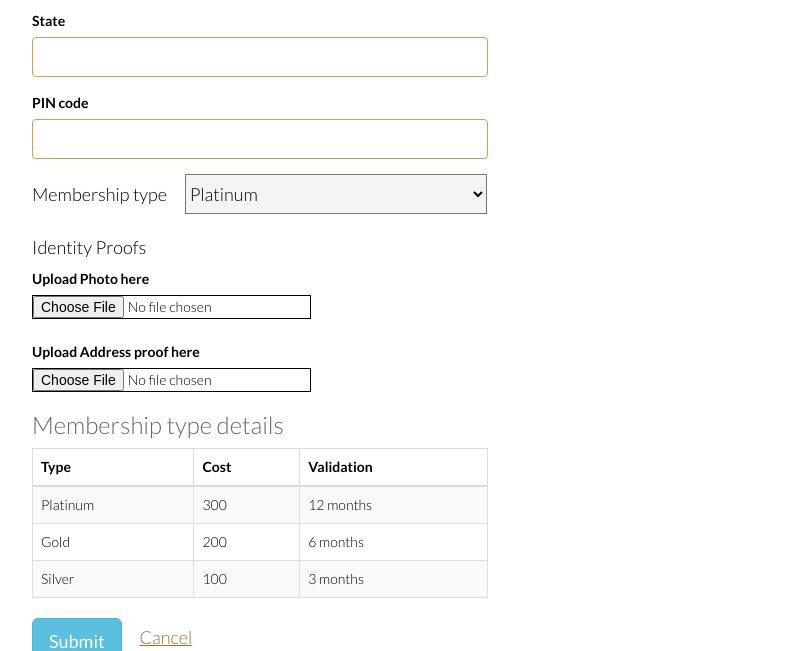
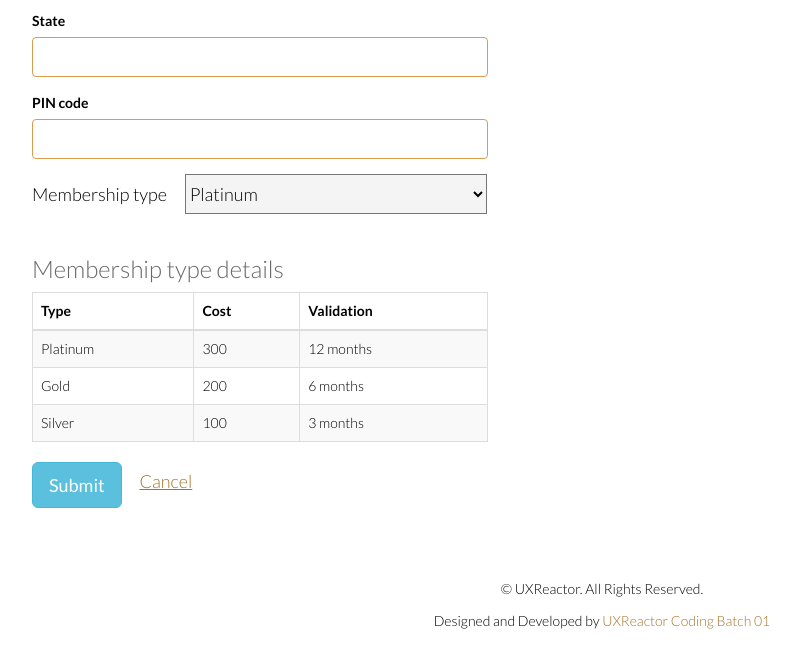
Before and after one commit to uxreactor/Library-Management-System, a PHP site: page /apply-membership.php in a window 1280 px wide. Shown: the part 879-1530 px from the top of the page, without its empty margins (38-837 px from the left). After the commit the page ends 1508 px from the top, so only its background shows below. Run offline with PHP 8.4, Linux system fonts and the light colour scheme.

Commit message:
Identity Proofs.
This includes the updated Identity proofs that have been removed from
the form

```diff
--- a/code/apply-membership.php
+++ b/code/apply-membership.php
@@ -61,13 +61,7 @@
                 <option>Silver</option>
             </select>
             <br/> <br/>
-            <p style=" font-size:18px;"> Identity Proofs</p>
-            <div class="form-group">
-                <label >Upload Photo here</label>
-                <input type="file" class="filestyle" data-buttonBefore="true" style="border:1px solid"/> <br/>
-                <label >Upload Address proof here</label>
-                <input type="file" class="filestyle" data-buttonBefore="true" style="border:1px solid"/>
-            </div>
+
             <h2>Membership type details</h2>
         <table  class="table table-bordered table-striped" style="width:40%;">
             <thead>
```
